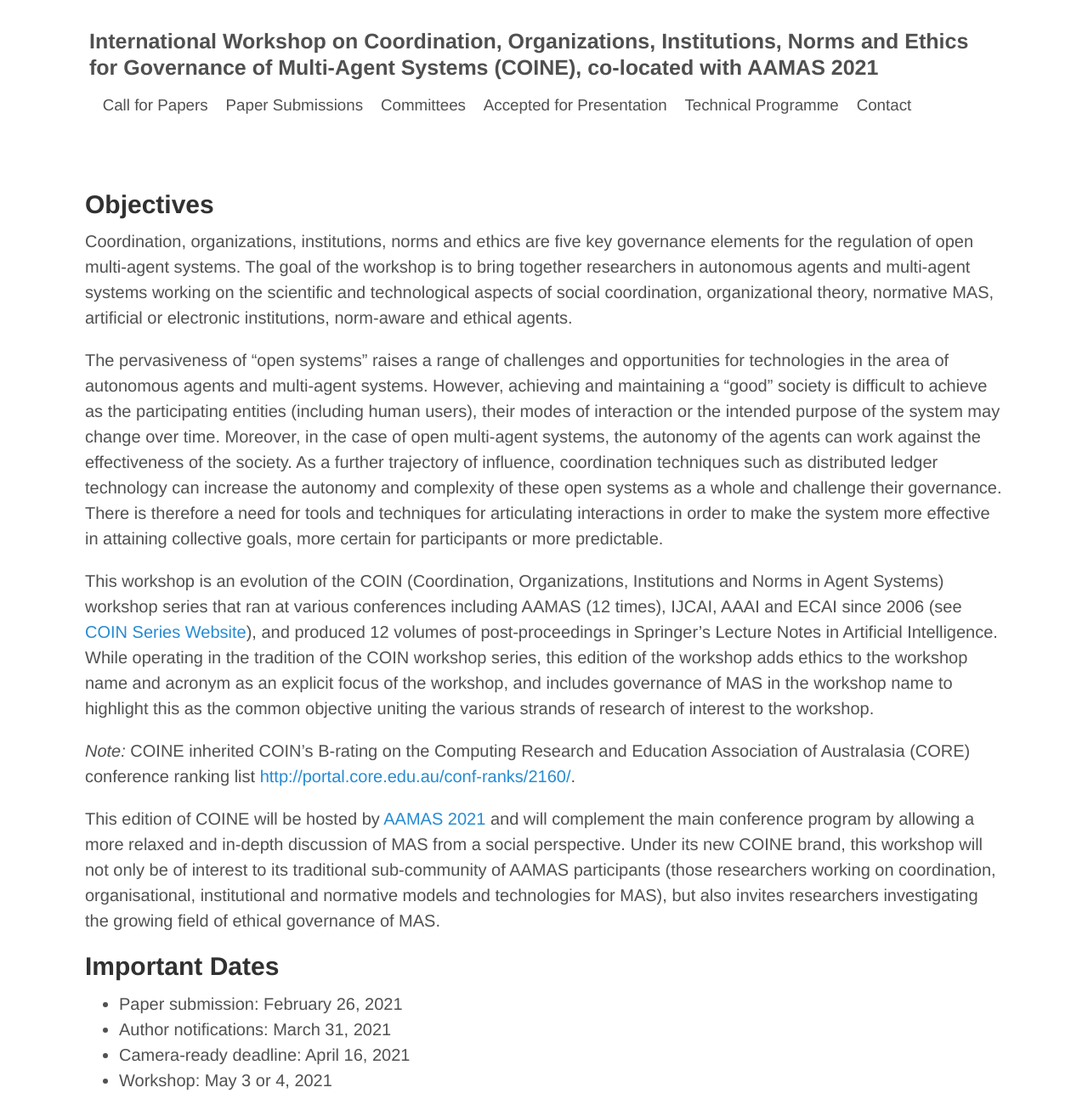
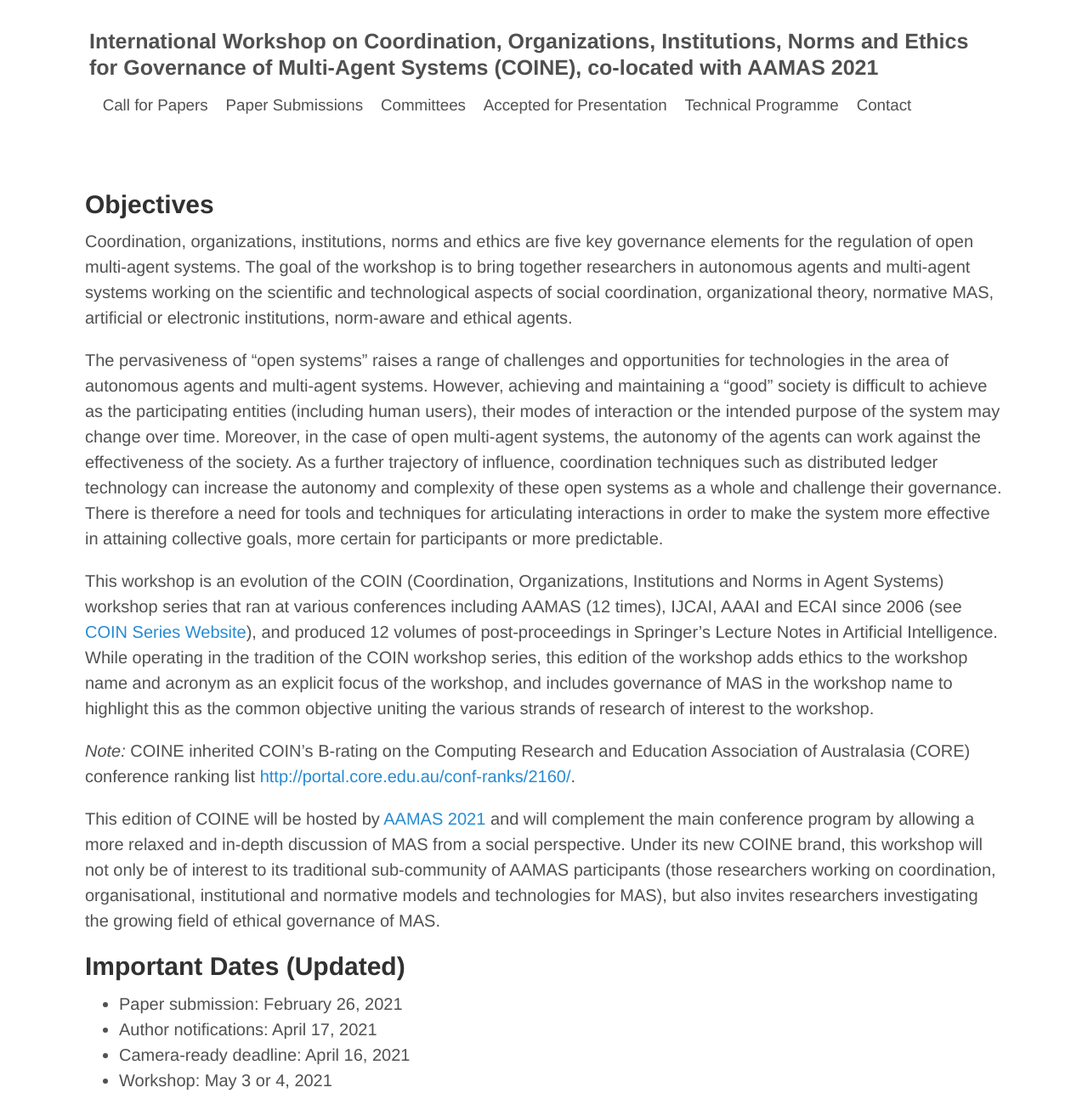
Before and after one commit to jithincheriyan/coine-2022-auckland, a Jekyll site: the page built from index.md, in a window 1280 px wide. Shown: the whole page at 85% size. Built offline with Jekyll 4.4.1, drawn with Linux system fonts in a browser that asks for light colours.

Commit message:
Update index.md

```diff
--- a/index.md
+++ b/index.md
@@ -23,8 +23,8 @@ This workshop is an evolution of the COIN (Coordination, Organizations, Institut
 This edition of COINE will be hosted by [AAMAS 2021](https://aamas2021.soton.ac.uk/) and will complement the main conference program by allowing a more relaxed and in-depth discussion of MAS from a social perspective. Under its new COINE brand, this workshop will not only be of interest to its traditional sub-community of AAMAS participants (those researchers working on coordination, organisational, institutional and normative models and technologies for MAS), but also invites researchers investigating the growing field of ethical governance of MAS.
 
 
-## Important Dates
+## Important Dates (Updated)
 - Paper submission: February 26, 2021
-- Author notifications: March 31, 2021
+- Author notifications: April 17, 2021
 - Camera-ready deadline: April 16, 2021
 - Workshop: May 3 or 4, 2021
```
